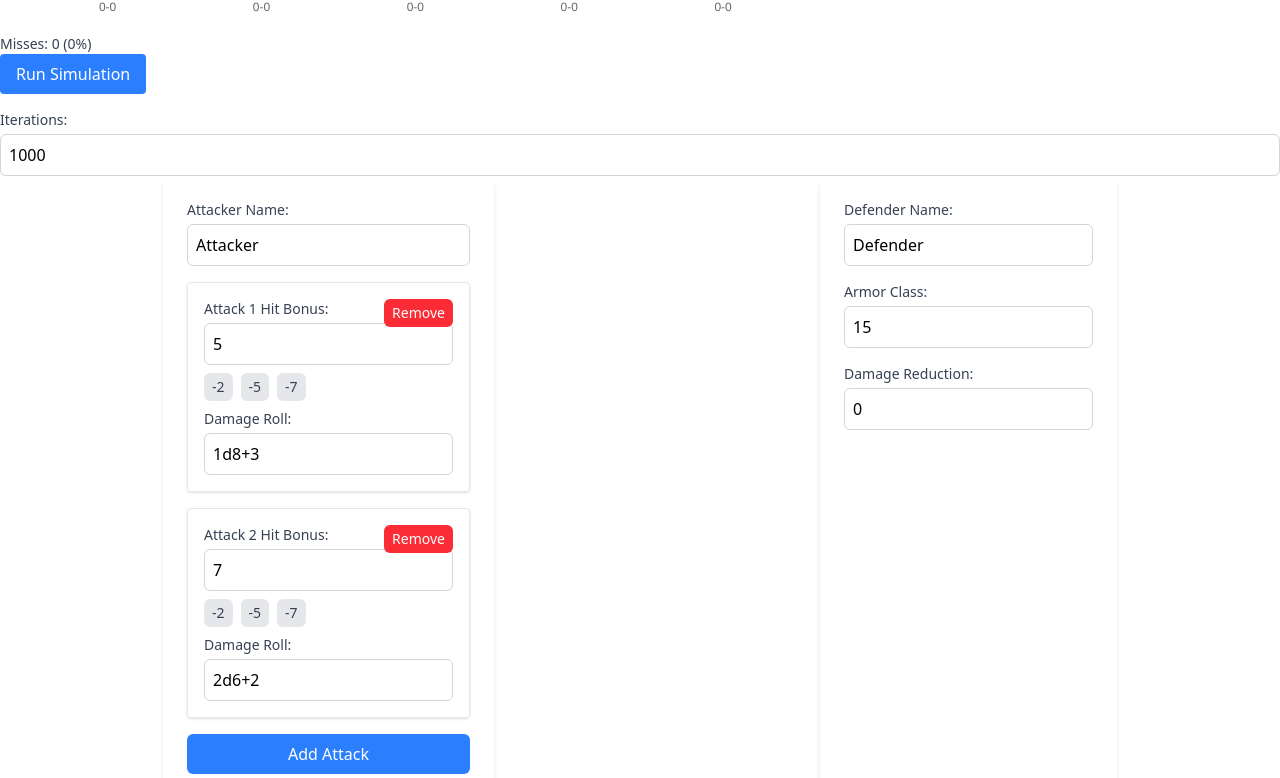
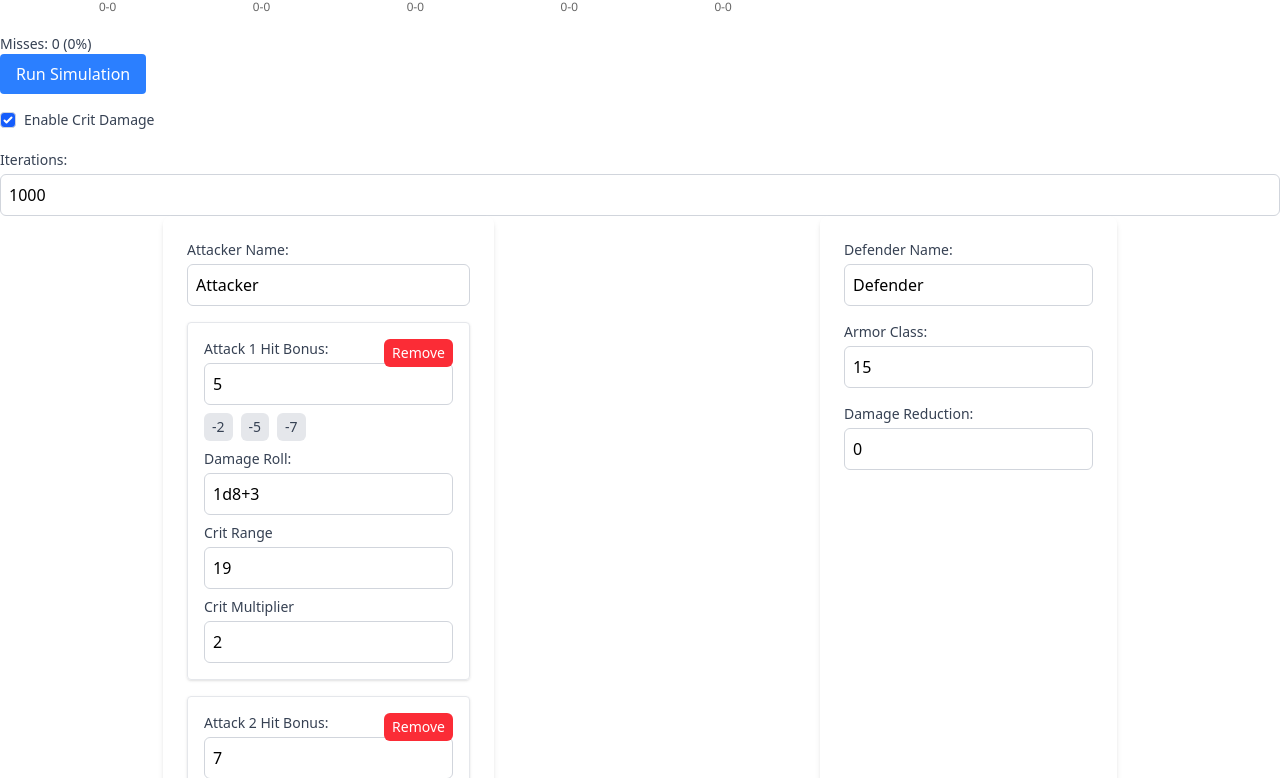
Before and after one commit to maxostarr/ttrpg-fight-sim, a SvelteKit app: page / in a window 1280 px wide. Shown: the part 382-1160 px from the top of the page. Built offline with nearby package versions, Linux system fonts and the light colour scheme.

Commit message:
handle crits

```diff
--- a/src/components/attacker.svelte
+++ b/src/components/attacker.svelte
@@ -76,6 +76,22 @@
 					class="w-full rounded-md border border-gray-300 p-2 focus:ring-2 focus:ring-blue-500 focus:outline-none"
 				/>
 			</div>
+			<div>
+				<label class="mb-1 block text-sm font-medium text-gray-700"> Crit Range </label>
+				<input
+					type="text"
+					bind:value={attack.critRange}
+					class="w-full rounded-md border border-gray-300 p-2 focus:ring-2 focus:ring-blue-500 focus:outline-none"
+				/>
+			</div>
+			<div>
+				<label class="mb-1 block text-sm font-medium text-gray-700"> Crit Multiplier </label>
+				<input
+					type="text"
+					bind:value={attack.critMultiplier}
+					class="w-full rounded-md border border-gray-300 p-2 focus:ring-2 focus:ring-blue-500 focus:outline-none"
+				/>
+			</div>
 		</div>
 	{/each}
 
--- a/src/lib/sim.ts
+++ b/src/lib/sim.ts
@@ -1,18 +1,25 @@
 
 import { DiceRoll } from '@dice-roller/rpg-dice-roller';
 import type { Defender, Attacker, DamageDistribution, SimResult } from '$lib/types';
+import type RollResults from '@dice-roller/rpg-dice-roller/types/types/results/RollResults.js';
+import type ResultGroup from '@dice-roller/rpg-dice-roller/types/types/results/ResultGroup.js';
 
 // const NUM_BUCKETS = 10
 
-export function runSim(attacker: Attacker, defender: Defender, itterations = 100): SimResult {
+export function runSim(attacker: Attacker, defender: Defender, itterations = 100, enableCritDamage = true): SimResult {
   const results = []
 
   for (let i = 0; i < itterations; i++) {
     for (const attack of attacker.attacks) {
       const hitRoll = new DiceRoll(`1d20 + ${attack.hitBonus} + ${attack.hitOffset}`);
-      const hit = hitRoll.total >= defender.armorClass;
+
+      const dieResult = parseInt((hitRoll.rolls[0] as unknown as RollResults).rolls[0].toString());
+
+      const hit = hitRoll.total >= defender.armorClass || dieResult === 20;
       if (hit) {
-        const damageRoll = new DiceRoll(attack.damageRoll);
+        const isCrit = dieResult >= attack.critRange;
+        const critMultiplier = isCrit && enableCritDamage ? attack.critMultiplier : 1;
+        const damageRoll = new DiceRoll(`{${Array(critMultiplier).fill(attack.damageRoll).join(',')}}`);
         const damage = damageRoll.total - defender.dr;
         results.push({
           attacker: attacker.name,
--- a/src/lib/store.svelte.ts
+++ b/src/lib/store.svelte.ts
@@ -25,12 +25,16 @@ export const attacker: Attacker = $state({
     {
       hitBonus: 5,
       damageRoll: '1d8+3',
-      hitOffset: 0
+      hitOffset: 0,
+      critRange: 19,
+      critMultiplier: 2
     },
     {
       hitBonus: 7,
       damageRoll: '2d6+2',
-      hitOffset: 0
+      hitOffset: 0,
+      critRange: 20,
+      critMultiplier: 3
     }
   ]
 });
--- a/src/lib/types.ts
+++ b/src/lib/types.ts
@@ -2,6 +2,8 @@ export type Attack = {
   hitBonus: number;
   damageRoll: string;
   hitOffset: number;
+  critRange: number;
+  critMultiplier: number;
 };
 
 export type Attacker = {
--- a/src/routes/+page.svelte
+++ b/src/routes/+page.svelte
@@ -44,13 +44,16 @@
 	]);
 	let iterations = $state(1000);
 	let misses = $state(0);
+	let missPercentage = $state(0);
+	let enableCritDamage = $state(true);
 
 	function runSimulation() {
 		// Placeholder for simulation logic
 		console.log('Running simulation...');
 
-		const results = runSim(attacker, defender, iterations);
-		misses = iterations - results.totalHits;
+		const results = runSim(attacker, defender, iterations, enableCritDamage);
+		misses = iterations * attacker.attacks.length - results.totalHits;
+		missPercentage = Math.round((misses / (iterations * attacker.attacks.length)) * 100);
 
 		// Update chart data with simulation results
 		labels = results.damageDistribution.map((result) => `${result.range.min}`);
@@ -72,13 +75,25 @@
 <!-- Misses display -->
 <div class="mt-4">
 	<p class="text-sm font-medium text-gray-700">
-		Misses: {misses} ({Math.round((misses / iterations) * 100)}%)
+		Misses: {misses} ({missPercentage}%)
 	</p>
 </div>
 
 <button on:click={runSimulation} class="rounded bg-blue-500 px-4 py-2 text-white">
 	Run Simulation
 </button>
+
+<!-- Crit damage toggle -->
+<div class="mt-4">
+	<label class="inline-flex items-center">
+		<input
+			type="checkbox"
+			bind:checked={enableCritDamage}
+			class="h-4 w-4 rounded border-gray-300 text-blue-600 focus:ring-blue-500"
+		/>
+		<span class="ml-2 text-sm font-medium text-gray-700">Enable Crit Damage</span>
+	</label>
+</div>
 
 <!-- Iterations input -->
 <div class="mt-4">
```
